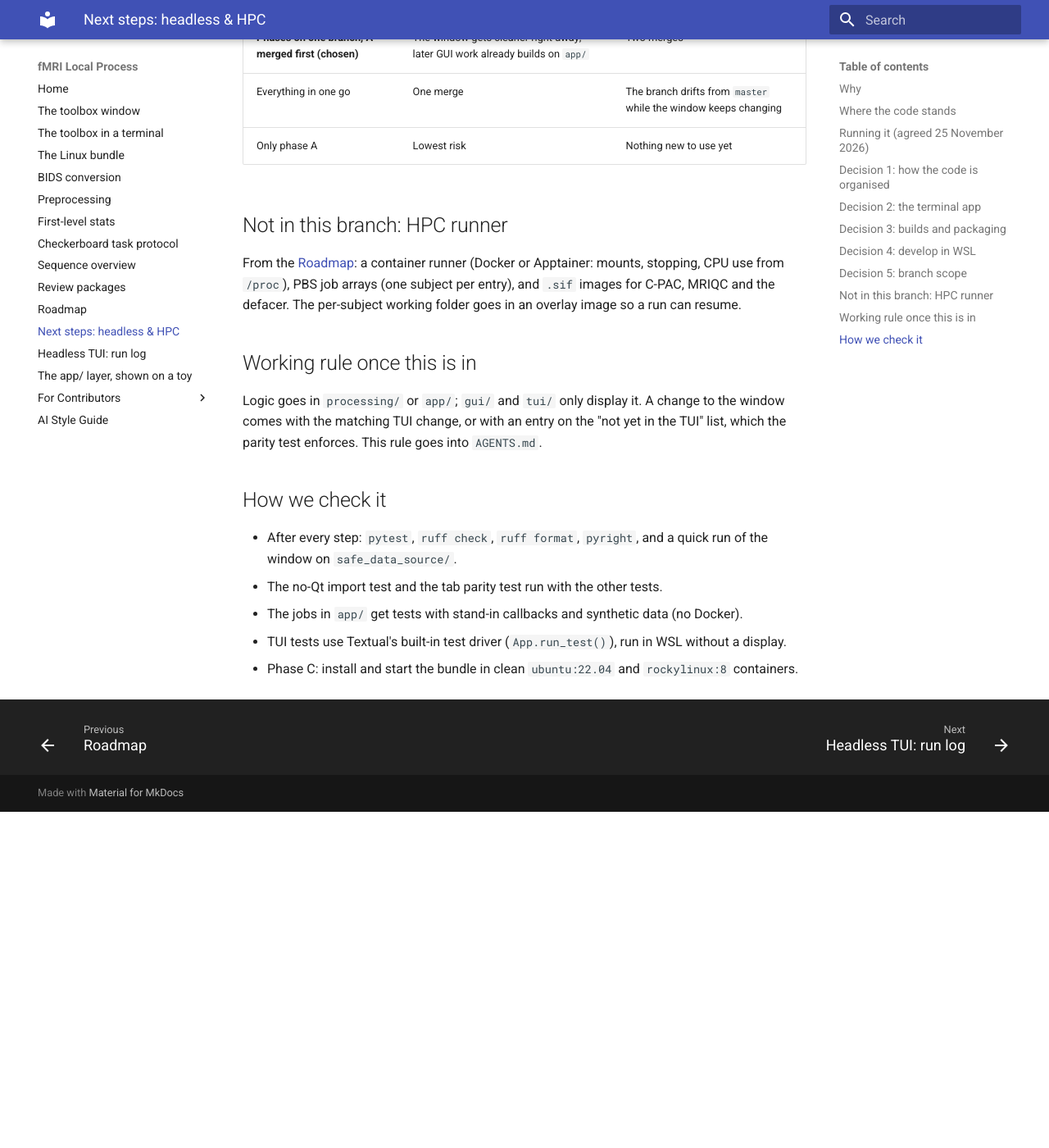
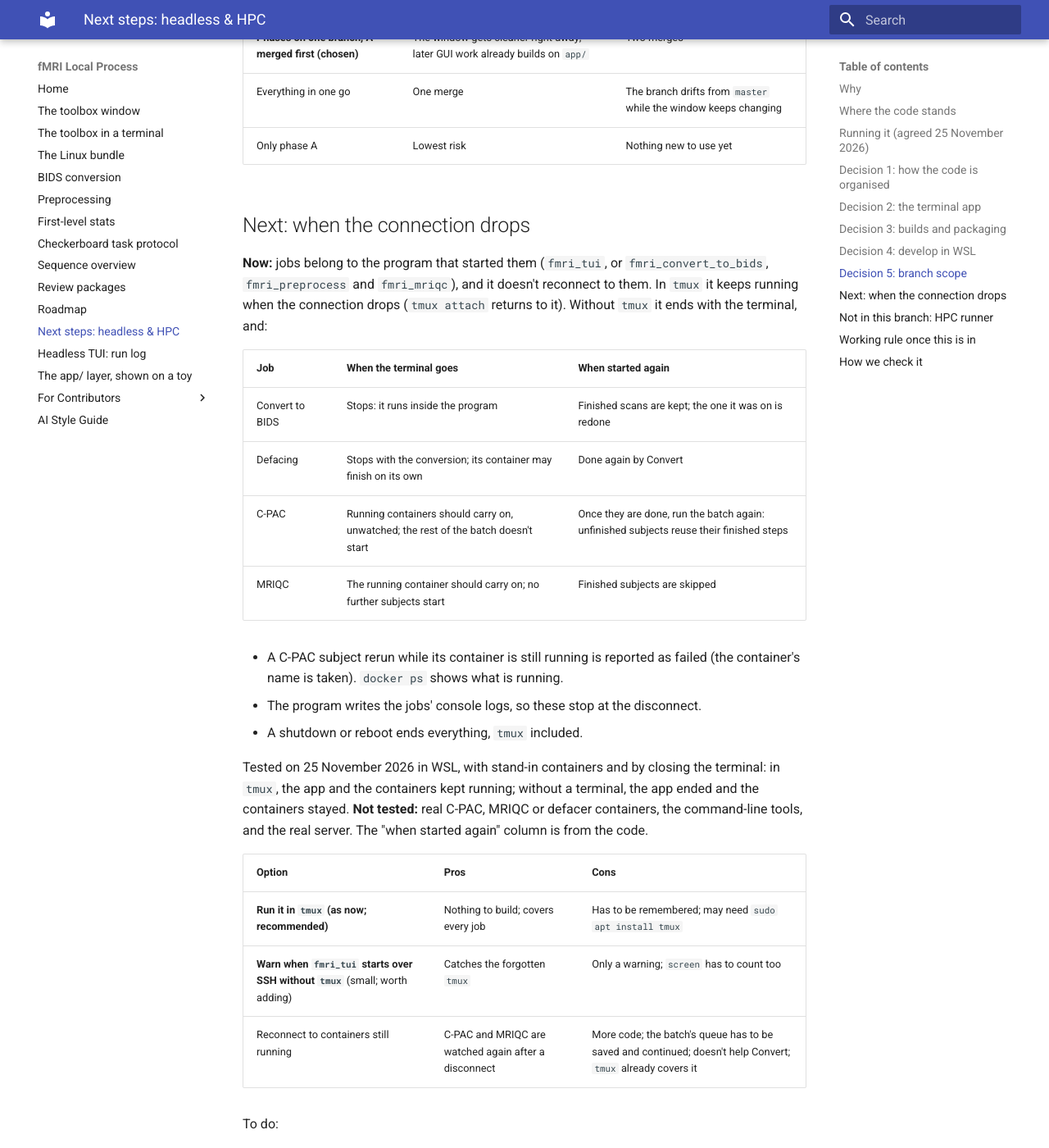
Before and after one commit to stefandup/fmri-local-process, an MkDocs documentation site: the page built from docs/next-steps.md, in a window 1280 px wide and 1400 px high, scrolled down 6003 px. Shown: the whole window at 82% size. Built offline with MkDocs 1.6.1 and Material for MkDocs 9.7.7, drawn with Linux system fonts in a browser that asks for light colours; before the commit the page ends 6993 px from its top, so only the background shows below that; some of the changed text lies outside the part shown.

Commit message:
next-steps: what happens when the connection drops, and the options
Co-Authored-By: Claude Opus 5.5 <noreply@anthropic.com>
Claude-Session: https://claude.ai/code/session_01RVwtBQeJiCYhNj8CWnzerP

```diff
--- a/docs/next-steps.md
+++ b/docs/next-steps.md
@@ -197,6 +197,40 @@ The Windows checkout stays as it is for the toolbox window and the Windows build
 | Everything in one go | One merge | The branch drifts from `master` while the window keeps changing |
 | Only phase A | Lowest risk | Nothing new to use yet |
 
+## Next: when the connection drops
+
+**Now:** jobs belong to the program that started them (`fmri_tui`, or `fmri_convert_to_bids`,
+`fmri_preprocess` and `fmri_mriqc`), and it doesn't reconnect to them. In `tmux` it keeps running when
+the connection drops (`tmux attach` returns to it). Without `tmux` it ends with the terminal, and:
+
+| Job | When the terminal goes | When started again |
+|---|---|---|
+| Convert to BIDS | Stops: it runs inside the program | Finished scans are kept; the one it was on is redone |
+| Defacing | Stops with the conversion; its container may finish on its own | Done again by Convert |
+| C-PAC | Running containers should carry on, unwatched; the rest of the batch doesn't start | Once they are done, run the batch again: unfinished subjects reuse their finished steps |
+| MRIQC | The running container should carry on; no further subjects start | Finished subjects are skipped |
+
+- A C-PAC subject rerun while its container is still running is reported as failed (the container's
+  name is taken). `docker ps` shows what is running.
+- The program writes the jobs' console logs, so these stop at the disconnect.
+- A shutdown or reboot ends everything, `tmux` included.
+
+Tested on 25 November 2026 in WSL, with stand-in containers and by closing the terminal: in `tmux`, the
+app and the containers kept running; without a terminal, the app ended and the containers stayed.
+**Not tested:** real C-PAC, MRIQC or defacer containers, the command-line tools, and the real server.
+The "when started again" column is from the code.
+
+| Option | Pros | Cons |
+|---|---|---|
+| **Run it in `tmux` (as now; recommended)** | Nothing to build; covers every job | Has to be remembered; may need `sudo apt install tmux` |
+| **Warn when `fmri_tui` starts over SSH without `tmux`** (small; worth adding) | Catches the forgotten `tmux` | Only a warning; `screen` has to count too |
+| Reconnect to containers still running | C-PAC and MRIQC are watched again after a disconnect | More code; the batch's queue has to be saved and continued; doesn't help Convert; `tmux` already covers it |
+
+To do:
+
+1. Try a disconnect on the real server with C-PAC and MRIQC, with and without `tmux`.
+2. Decide on the warning. Build the reconnecting only if `tmux` turns out not to be enough.
+
 ## Not in this branch: HPC runner
 
 From the [Roadmap](roadmap.md): a container runner (Docker or Apptainer: mounts, stopping,
```
